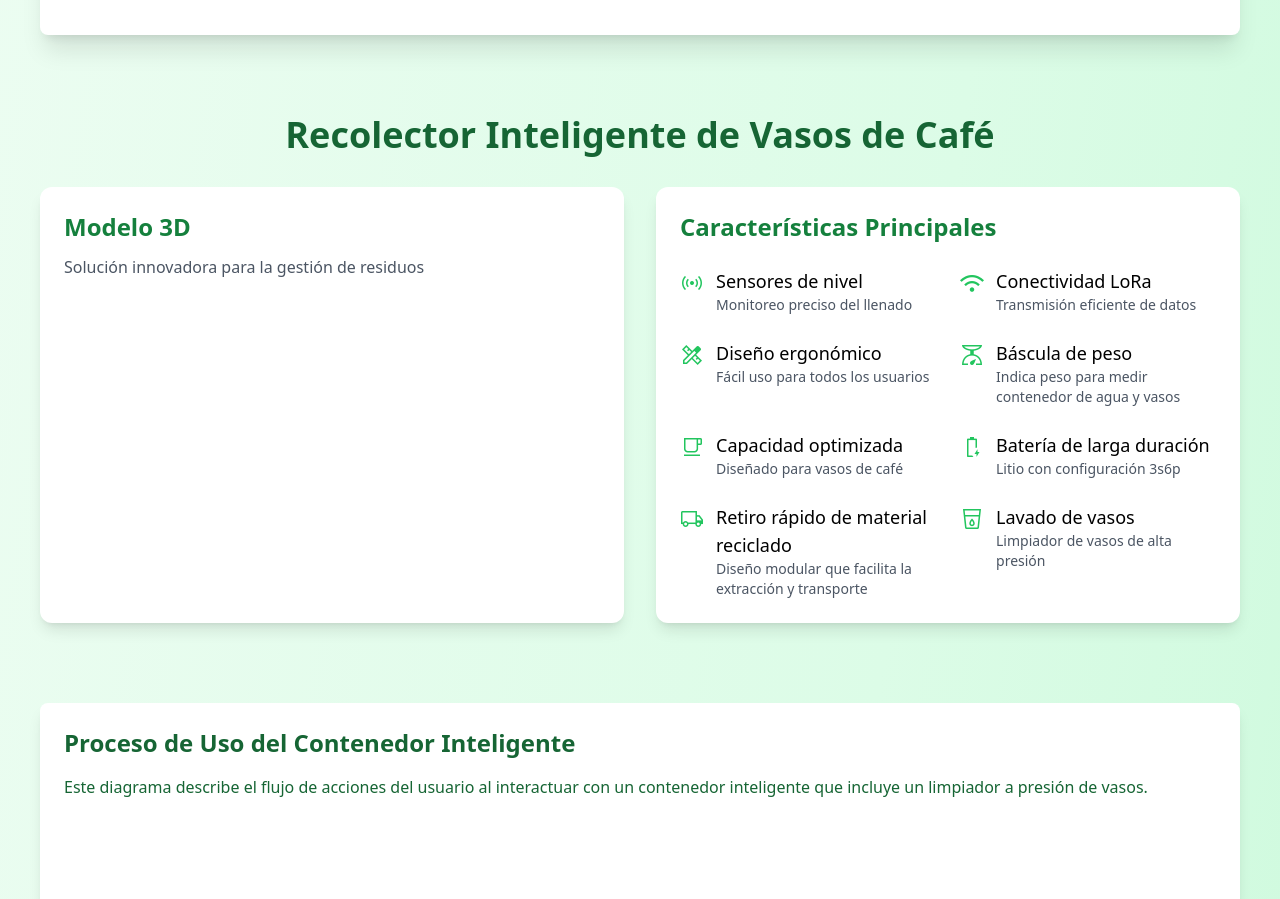
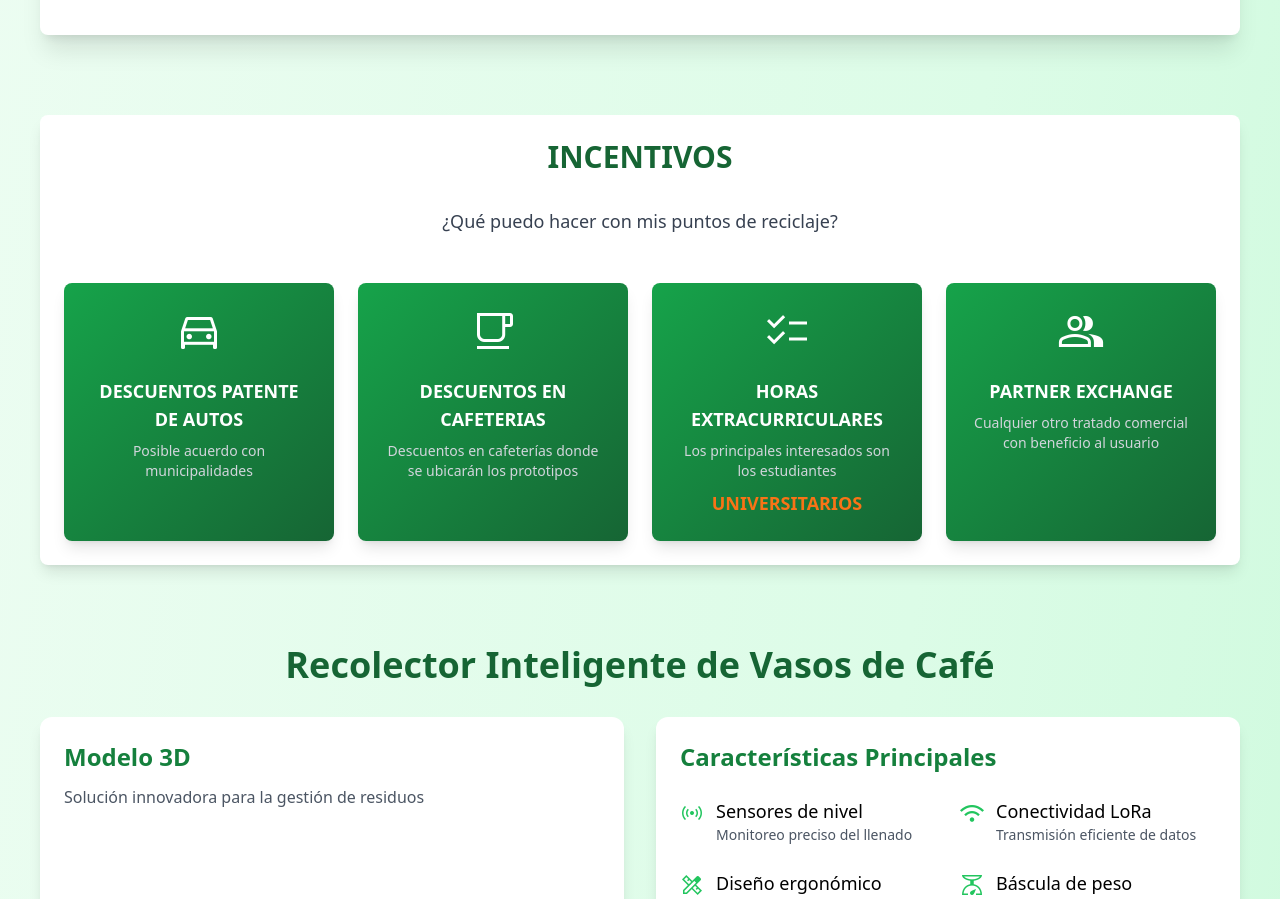
Before and after one commit to Billyflin/ecosense, a Vue app: page / in a window 1280 px wide. Shown: the part 2048-2947 px from the top of the page. Built offline with nearby package versions, Linux system fonts and the light colour scheme; no server answers.

Commit message:
Añade sección de incentivos
Integrada nueva sección "Incentivos" en el proyecto para motivar el reciclaje mediante beneficios y descuentos. Incluye varios elementos visuales y textuales para mejorar la experiencia del usuario.

```diff
--- a/src/App.vue
+++ b/src/App.vue
@@ -80,6 +80,8 @@
 
       <DiagramaRecoleccion/>
 
+
+      <IncentivesSection/>
 
 
       <section id="about" class="mb-20">
@@ -345,8 +347,8 @@ import PlatformItem from "./components/PlatformItem.vue"
 import DownloadButton from "./components/DownloadButton.vue"
 import MermaidContenedor from "./Mermaid.vue";
 import AppUserFlowDiagram from "./AppUserFlowDiagram.vue";
-import DiagramaReecoleccion from "./DiagramaReecoleccion.vue";
 import DiagramaRecoleccion from "./DiagramaReecoleccion.vue";
+import IncentivesSection from "./IncentivesSection.vue";
 
 const budgetItems = [
   { name: 'Bomba de agua de alta presión', price: 17000, quantity: 1 },
--- /dev/null
+++ b/src/IncentivesSection.vue
@@ -0,0 +1,55 @@
+<template>
+  <section class="mb-20 p-6 rounded-lg shadow-lg bg-white">
+      <h2 class="text-3xl font-bold text-green-800 text-center mb-8">INCENTIVOS</h2>
+      <p class="text-lg text-gray-700 text-center mb-12">¿Qué puedo hacer con mis puntos de reciclaje?</p>
+      <div class="grid grid-cols-1 md:grid-cols-2 lg:grid-cols-4 gap-6">
+        <div v-for="(incentive, index) in incentives" :key="index" class="bg-gradient-to-br from-green-600 to-green-800 rounded-lg shadow-lg p-6 flex flex-col items-center text-center">
+          <div class="mb-4">
+            <span class="material-symbols-outlined text-white" style="font-size: 48px;">
+              {{ incentive.icon }}
+            </span>
+          </div>
+          <h3 class="text-lg font-semibold mb-2 text-white">{{ incentive.title }}</h3>
+          <p v-if="incentive.description" class="text-sm text-gray-300">{{ incentive.description }}</p>
+          <p v-if="incentive.highlight" class="text-lg font-bold text-orange-500 mt-2">{{ incentive.highlight }}</p>
+        </div>
+      </div>
+  </section>
+</template>
+
+<script>
+export default {
+  name: 'IncentivesSection',
+  data() {
+    return {
+      incentives: [
+        {
+          icon: 'directions_car',
+          title: 'DESCUENTOS PATENTE DE AUTOS',
+          description: 'Posible acuerdo con municipalidades'
+        },
+        {
+          icon: 'local_cafe',
+          title: 'DESCUENTOS EN CAFETERIAS',
+          description: 'Descuentos en cafeterías donde se ubicarán los prototipos'
+        },
+        {
+          icon: 'checklist',
+          title: 'HORAS EXTRACURRICULARES',
+          description: 'Los principales interesados son los estudiantes',
+          highlight: 'UNIVERSITARIOS'
+        },
+        {
+          icon: 'group',
+          title: 'PARTNER EXCHANGE',
+          description: 'Cualquier otro tratado comercial con beneficio al usuario'
+        }
+      ]
+    };
+  }
+}
+</script>
+
+<style scoped>
+/* Puedes agregar estilos adicionales aquí si es necesario */
+</style>
```
